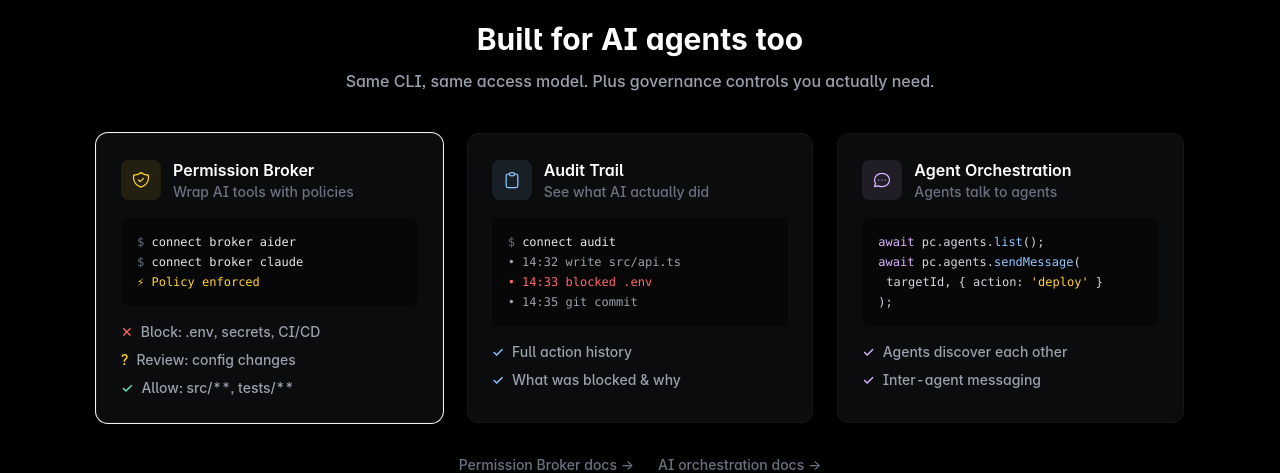
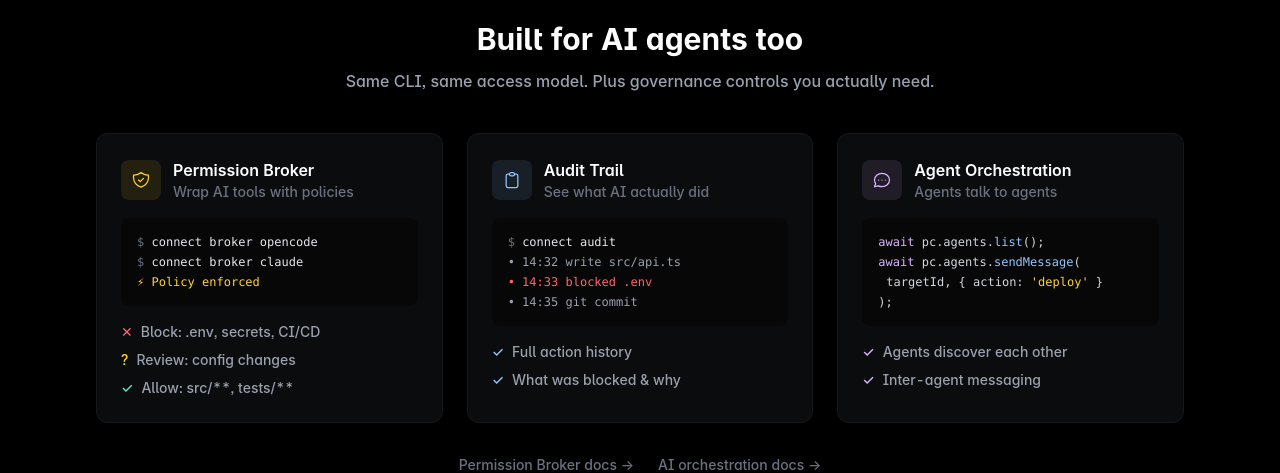
Before and after one commit to treadiehq/private-connect, a Nuxt app in the folder apps/web/: page / in a window 1280 px wide. Shown: the part 3860-4333 px from the top of the page. Built offline with nearby package versions, Linux system fonts and the light colour scheme; no server answers.

Commit message:
Update broker example to opencode, remove ring style

```diff
--- a/apps/web/pages/index.vue
+++ b/apps/web/pages/index.vue
@@ -544,7 +544,7 @@
 
       <div class="grid md:grid-cols-3 gap-6">
         <!-- Left: Permission Broker -->
-        <div class="bg-gray-500/10 border border-gray-500/10 rounded-xl p-6 ring-1">
+        <div class="bg-gray-500/10 border border-gray-500/10 rounded-xl p-6">
           <div class="flex items-center gap-3 mb-4">
             <div class="w-10 h-10 rounded-lg bg-amber-300/10 flex items-center justify-center">
               <svg class="w-5 h-5 text-amber-300" fill="none" viewBox="0 0 24 24" stroke="currentColor">
@@ -559,7 +559,7 @@
 
           <div class="bg-black/40 rounded-lg p-4 mb-4">
             <div class="font-mono text-xs space-y-1">
-              <div><span class="text-gray-500">$</span> <span class="text-gray-200">connect broker aider</span></div>
+              <div><span class="text-gray-500">$</span> <span class="text-gray-200">connect broker opencode</span></div>
               <div><span class="text-gray-500">$</span> <span class="text-gray-200">connect broker claude</span></div>
               <div class="text-amber-300 mt-1">⚡ Policy enforced</div>
             </div>
```
